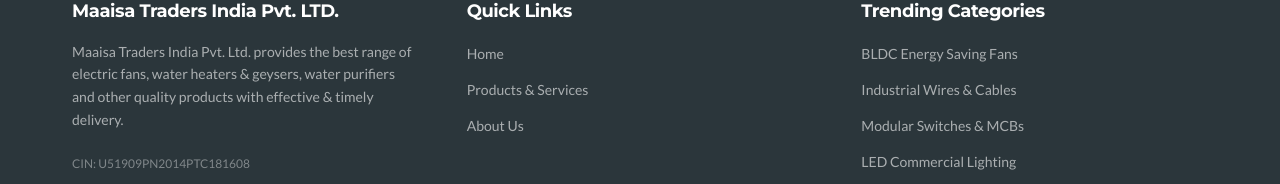
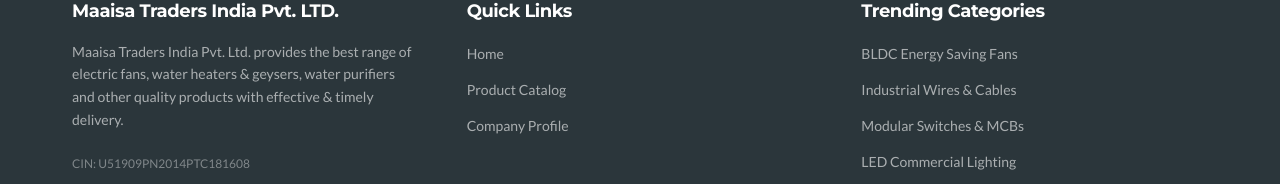
Before and after one commit to sangramjakate-lgtm/Maaisatraders, a Next.js app: page / in a window 1280 px wide. Shown: the part 7411-7595 px from the top of the page. Built offline with nearby package versions, Linux system fonts and the light colour scheme.

Commit message:
feat: Implement dynamic imports for home page sections, update site description, and rename footer navigation links.

```diff
--- a/src/app/layout.tsx
+++ b/src/app/layout.tsx
@@ -24,7 +24,7 @@
     template: "%s | Maaisa Traders India"
   },
   description:
-    "Maaisa Traders India Pvt. Ltd. provides the best range of electric fans, water heaters, geysers, water purifiers, and elite electric work with effective and timely delivery in Maharashtra.",
+    "Maaisa Traders India — Authorized distributors of premium electric fans, heaters, and purifiers. Safe, efficient electrical solutions across Maharashtra.",
   keywords: [
     "Maaisa Traders India Pvt. LTD.",
     "Authorized Distributor Pune",
--- a/src/components/sections/HomeClient.tsx
+++ b/src/components/sections/HomeClient.tsx
@@ -20,9 +20,17 @@
   Phone
 } from "lucide-react";
 
-import { WhoWeAre } from "@/components/sections/WhoWeAre";
-import { BrandSlider } from "@/components/sections/BrandSlider";
-import { ProductCategories } from "@/components/sections/ProductCategories";
+import dynamic from "next/dynamic";
+
+const WhoWeAre = dynamic(() => import("@/components/sections/WhoWeAre").then(mod => mod.WhoWeAre), {
+  ssr: true,
+});
+const BrandSlider = dynamic(() => import("@/components/sections/BrandSlider").then(mod => mod.BrandSlider), {
+  ssr: true,
+});
+const ProductCategories = dynamic(() => import("@/components/sections/ProductCategories").then(mod => mod.ProductCategories), {
+  ssr: true,
+});
 
 if (typeof window !== "undefined") {
   gsap.registerPlugin(ScrollTrigger);
--- a/src/components/shared/Footer.tsx
+++ b/src/components/shared/Footer.tsx
@@ -39,7 +39,7 @@
                                 href="/product"
                                 className="text-sm text-white/60 hover:text-white transition-colors"
                             >
-                                Products & Services
+                                Product Catalog
                             </Link>
                         </li>
                         <li>
@@ -47,7 +47,7 @@
                                 href="/about"
                                 className="text-sm text-white/60 hover:text-white transition-colors"
                             >
-                                About Us
+                                Company Profile
                             </Link>
                         </li>
                     </ul>
```
